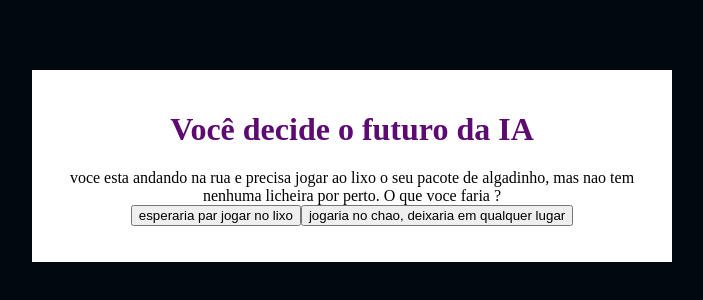
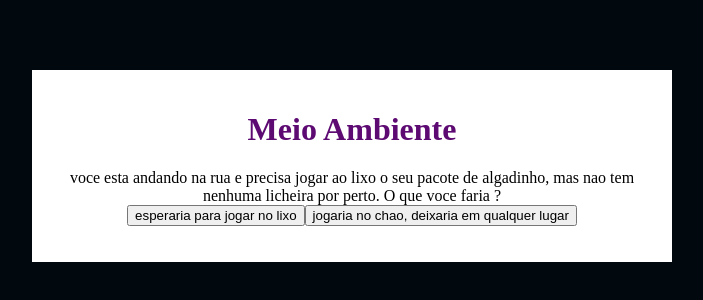
Before and after one commit to LARISSABRIXNER/Meio-Ambiente---Polui-o-Atmosf-rica-, a plain HTML site: page index.html in a window 1280 px wide. Shown: the part 242-542 px from the top of the page, without its empty margins (288-991 px from the left). Drawn offline with Linux system fonts and the light colour scheme.

Commit message:
01.07.24
aula 11 - ajustes na programacao

```diff
--- a/index.html
+++ b/index.html
@@ -4,11 +4,11 @@
     <meta charset="UTF-8">
     <meta name="viewport" content="width=device-width, initial-scale=1.0">
     <link rel="stylesheet" href="style.css">
-    <title>Você decide o futuro da IA</title>
+    <title>Meio Ambiente</title>
 </head>
 <body>
     <div class="caixa-principal">
-        <h1>Você decide o futuro da IA</h1>
+        <h1>Meio Ambiente</h1>
         <div class="caixa-perguntas"></div>
         <div class="caixa-alternativas"></div>
         <div class="caixa-resultado">
--- a/script.js
+++ b/script.js
@@ -9,50 +9,50 @@ const perguntas = [
         enunciado: "voce esta andando na rua e precisa jogar ao lixo o seu pacote de algadinho, mas nao tem nenhuma licheira por perto. O que voce faria ?",
         alternativas: [
             {
-                texto: "esperaria par jogar no lixo ",
-                afirmacao: "afirmação"
+                texto: "esperaria para jogar no lixo",
+                afirmacao: "otimo, o cuidado com o meio ambiente e muito importante"
             },
             {
                 texto: "jogaria no chao, deixaria em qualquer lugar",
-                afirmacao: "afirmação"
+                afirmacao: "essa atitude e muito desagradavel, vamos mudar sua ideia!"
             }
         ]
     },
     {
-        enunciado: "",
+        enunciado: "Poluição visual, contaminação do solo e da água, e danos à fauna e flora local são apenas alguns dos efeitos negativos diretos do lixo jogado no chão.",
         alternativas: [
             {
-                texto: "Utiliza uma ferramenta de busca na internet que utiliza IA para que ela ajude a encontrar informações relevantes para o trabalho e explique numa linguagem que facilite o entendimento.",
-                afirmacao: "afirmação"
+                texto: "temos que cuidadar com o lixo no chao",
+                afirmacao: "muito bem"
             },
             {
-                texto: "Escreve o trabalho com base nas conversas que teve com colegas, algumas pesquisas na internet e conhecimentos próprios sobre o tema.",
-                afirmacao: "afirmação"
+                texto: "nao e importante",
+                afirmacao: "muito ruim"
             }
         ]
     },
     {
-        enunciado: "Após a elaboração do trabalho escrito, a professora realizou um debate entre a turma para entender como foi realizada a pesquisa e escrita. Nessa conversa também foi levantado um ponto muito importante: como a IA impacta o trabalho do futuro. Nesse debate, como você se posiciona?",
+        enunciado: "O descarte irregular de lixo traz inúmeros malefícios a todos, como doenças, inundações, erosão, desmoronamentos, chorume e a poluição propriamente dita. Oque  voce acha sobre isso?",
         alternativas: [
             {
-                texto: "Defende a ideia de que a IA pode criar novas oportunidades de emprego e melhorar habilidades humanas.",
-                afirmacao: "afirmação"
+                texto: "desnecesario, o meio ambiente nao precisa de cuidados",
+                afirmacao: "jogar lixo no chao nao afeta apena o maio ambiente, mas tambem aos animais e nos seres humanos"
             },
             {
-                texto: "Me preocupo com as pessoas que perderão seus empregos para máquinas e defendem a importância de proteger os trabalhadores.",
-                afirmacao: "afirmação"
+                texto: "o desccate do lixo realmente e muito importante",
+                afirmacao: "exatamente, o descarte e supe importante nao so mente para a naturesa, mas para nos seres humanos tambem"
             }
         ]
     },
     {
-        enunciado: "Ao final da discussão, você precisou criar uma imagem no computador que representasse o que pensa sobre IA. E agora?",
+        enunciado: "moscas, baratas, mosquitos e ratos podem transmitir doenças como a febre tifoide, cólera, amebíase, disenteria, giardíase, ascaridíase, leishmaniose, febre amarela, dengue, malária, leptospirose, sao alguns problemas que o descarte irregular do lixo poe nos causar",
         alternativas: [
             {
-                texto: "Criar uma imagem utilizando uma plataforma de design como o Paint.",
+                texto: "",
                 afirmacao: "afirmação"
             },
             {
-                texto: "Criar uma imagem utilizando um gerador de imagem de IA.",
+                texto: "vou cuidar mais, e nao irei e nem deixarei ninguem a jogar lixo no chao",
                 afirmacao: "afirmação"
             }
         ]
@@ -61,7 +61,7 @@ const perguntas = [
         enunciado: "Você tem um trabalho em grupo de biologia para entregar na semana seguinte, o andamento do trabalho está um pouco atrasado e uma pessoa do seu grupo decidiu fazer com ajuda da IA. O problema é que o trabalho está totalmente igual ao do chat. O que você faz? ",
         alternativas: [
             {
-                texto: "Escrever comandos para o chat é uma forma de contribuir com o trabalho, por isso não é um problema utilizar o texto inteiro.",
+                texto: "Poluição visual, contaminação do solo e da água, e danos à fauna e flora local são apenas alguns dos efeitos negativos diretos do lixo jogado no chão. ",
                 afirmacao: "afirmação"
             },
             {
@@ -105,7 +105,7 @@ function respostaSelecionada(opcaoSelecionada) {
 }
 
 function mostraResultado() {
-    caixaPerguntas.textContent = "Em 2049...";
+    caixaPerguntas.textContent = "Nao herdamos a terra de nossos antepassados, mas a tomamos emprestada de nossos descendentes";
     textoResultado.textContent = historiaFinal;
     caixaAlternativas.textContent = "";
 }
```
Also changed, not shown: style.css (line endings or trailing spaces).
